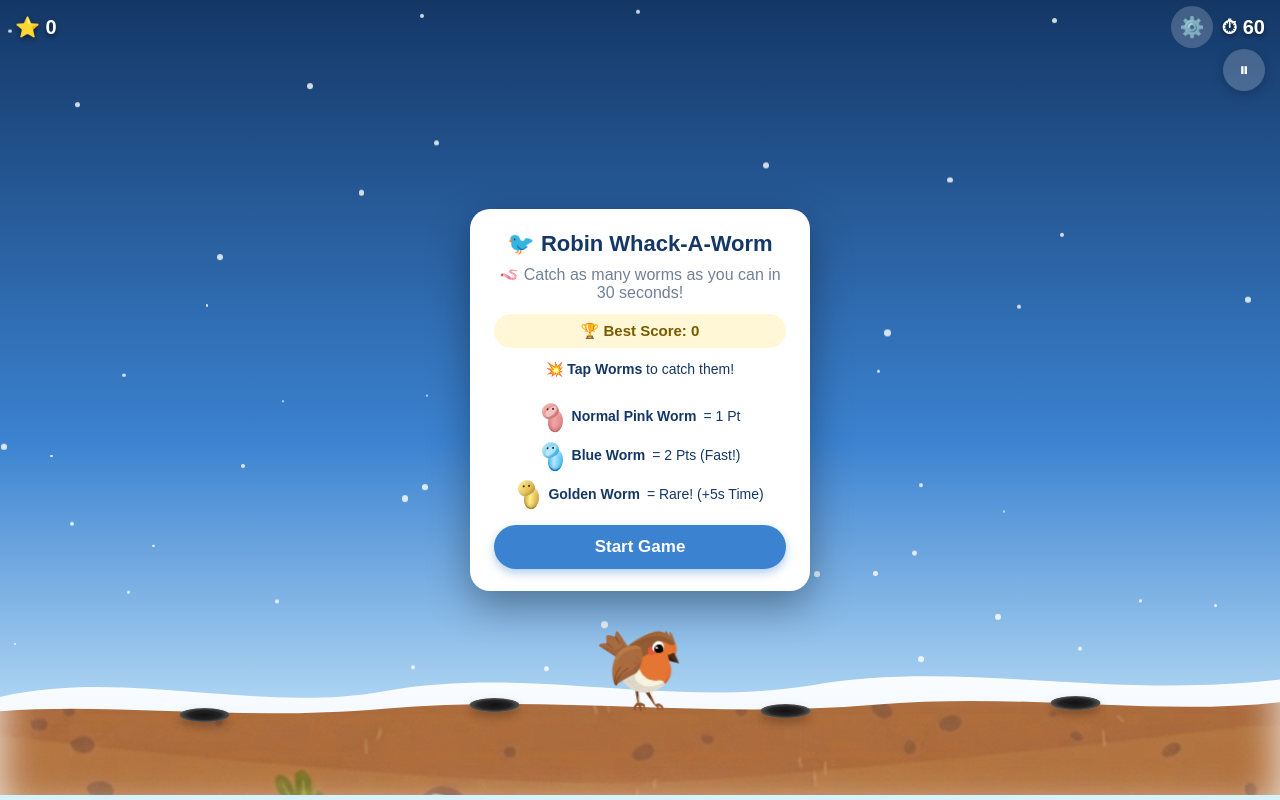
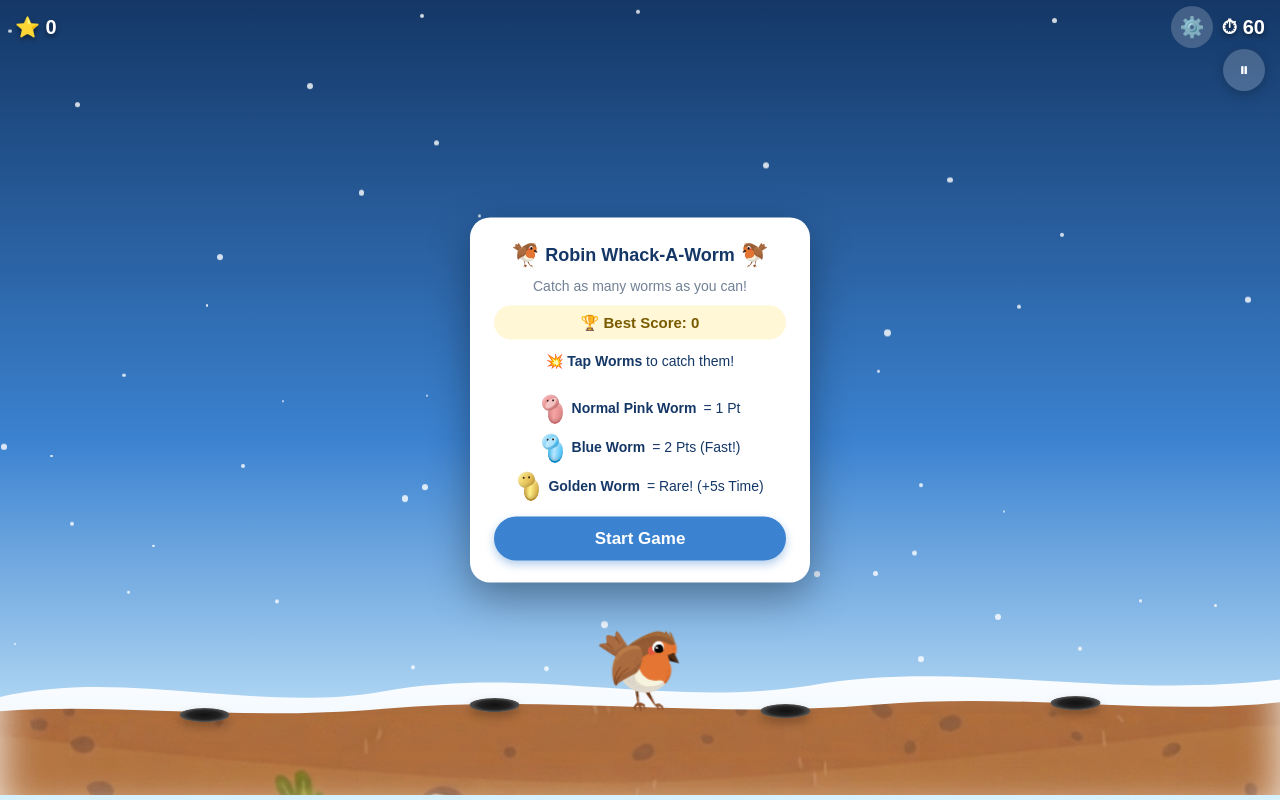
Before and after one commit to steveohozzy/robin-whack, a website: page www/index.html in a window 1280 px wide. Drawn offline with Linux system fonts and the light colour scheme.

Commit message:
styleing update to fit better on start screen

```diff
--- a/www/index.html
+++ b/www/index.html
@@ -53,9 +53,9 @@
     <div id="particles"></div>
 
     <div id="startScreen">
-        <h1>🐦 Robin Whack-A-Worm</h1>
+        <h1><img height="30px" src="./assets/Robbin.png" draggable="false"> Robin Whack-A-Worm<img height="30px" src="./assets/Robbin.png" draggable="false"></h1>
 
-        <p>🪱 Catch as many worms as you can in 30 seconds!</p>
+        <p> Catch as many worms as you can!</p>
 
         <div class="highScore">
             🏆 Best Score:
--- a/www/style.css
+++ b/www/style.css
@@ -372,15 +372,25 @@ body{
 
 #startScreen h1 {
 
-    font-size: 22px;
+    font-size: 18px;
 
     margin-bottom: 8px;
 
     color: #143766;
+
+    display: flex;
+    align-items: center;
+    justify-content: center;
+    gap: 5px;
+}
+
+#startScreen h1 img:nth-child(2) {
+    transform: scaleX(-1);
 }
 
 #startScreen p {
     color: #718096;
+    font-size: 14px;
 }
 
 
@@ -702,11 +712,6 @@ body{
 #gameOver button:active {
 
     transform: scale(.96);
-}
-
-#startScreen h1 {
-    font-size: 22px;
-    margin-bottom: 8px;
 }
 
 .instructions {
--- a/www/sw.js
+++ b/www/sw.js
@@ -1,4 +1,4 @@
-const CACHE_NAME = "robin-whack-v8";
+const CACHE_NAME = "robin-whack-v9";
 
 const ASSETS = [
     "./",
```
